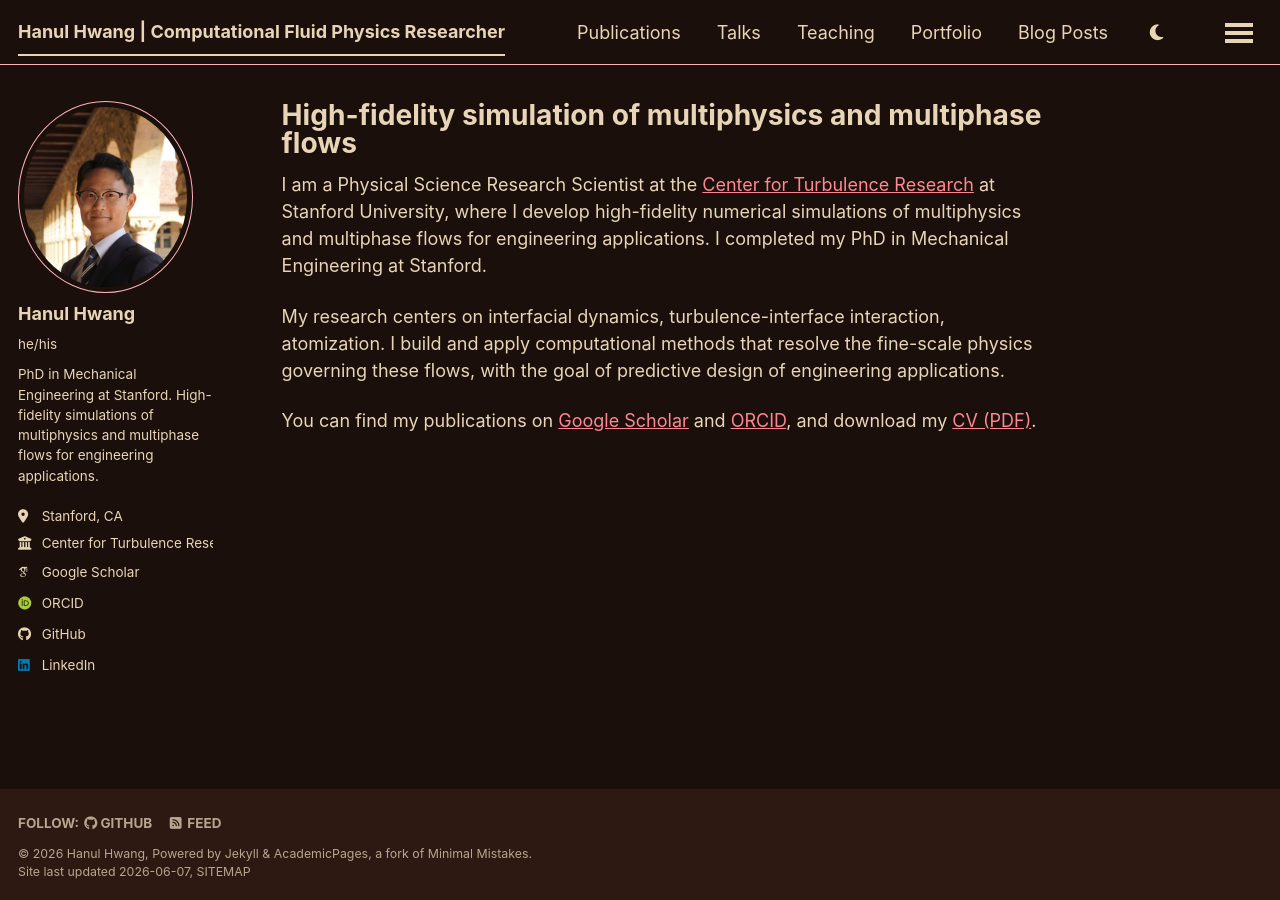
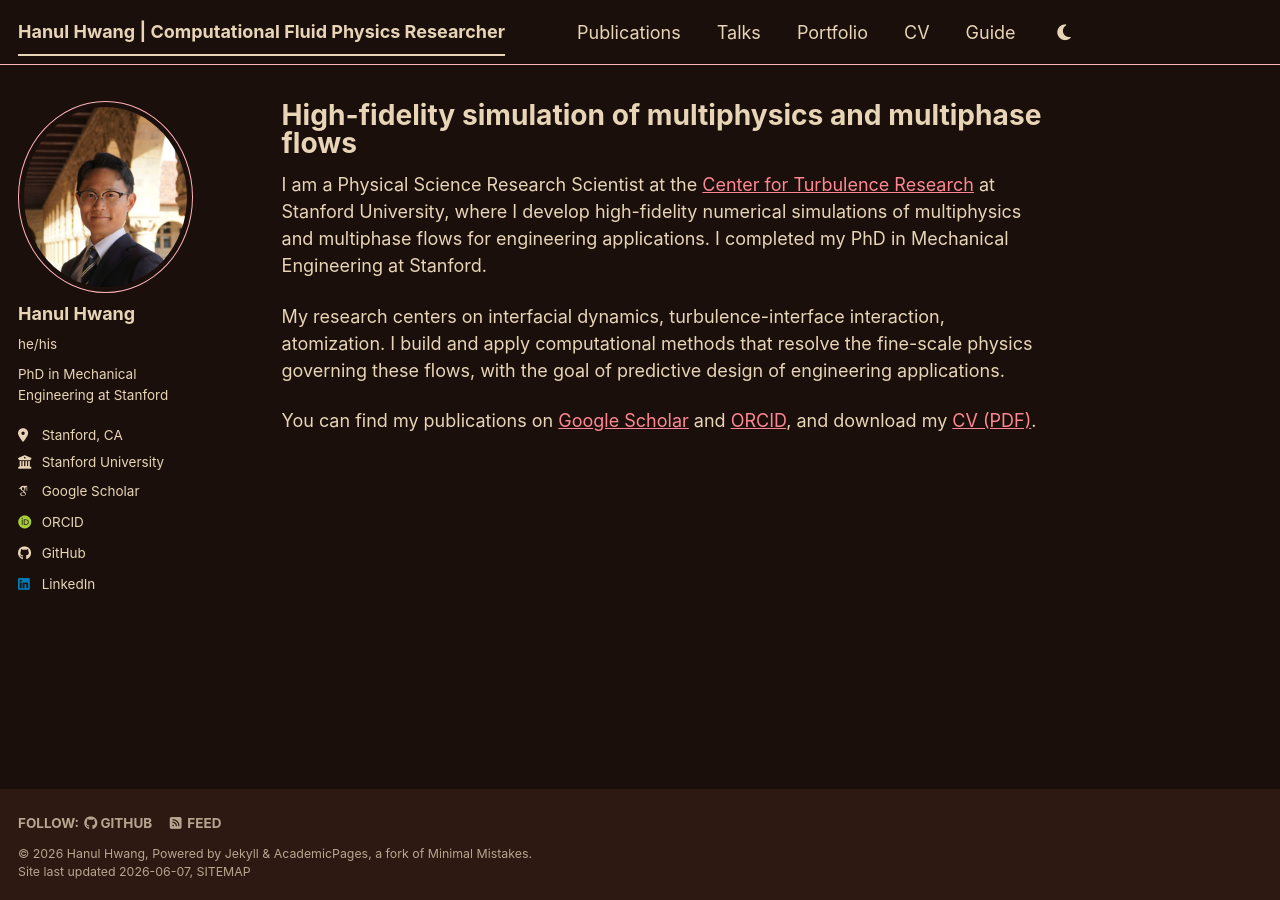
Before and after one commit to ConnorHwang/connorhwang.github.io, a Jekyll site: the page built from _pages/about.md, in a window 1280 px wide. Built offline with Jekyll 4.4.1, drawn with Linux system fonts in a browser that asks for light colours; some web fonts are replaced; a script bundle is joined from its source files by our own code; library files that are not in the unit come from our copies.

Commit message:
Trim nav and author sidebar
- Remove Blog Posts and Teaching from the header nav
- Shorten bio to "PhD in Mechanical Engineering at Stanford"
- Shorten affiliation to "Stanford University"

```diff
--- a/_config.yml
+++ b/_config.yml
@@ -26,9 +26,9 @@ author:
   avatar           : "profile.png"
   name             : "Hanul Hwang"
   pronouns         : "he/his" # example: "she/her"
-  bio              : "PhD in Mechanical Engineering at Stanford. High-fidelity simulations of multiphysics and multiphase flows for engineering applications."
+  bio              : "PhD in Mechanical Engineering at Stanford"
   location         : "Stanford, CA"
-  employer         : "Center for Turbulence Research, Stanford"
+  employer         : "Stanford University"
   uri              : # URL
   email            : #
 
--- a/_data/navigation.yml
+++ b/_data/navigation.yml
@@ -14,20 +14,11 @@ main:
   - title: "Talks"
     url: /talks/
 
-  - title: "Teaching"
-    url: /teaching/
-
   - title: "Portfolio"
     url: /portfolio/
-
-  - title: "Blog Posts"
-    url: /year-archive/
 
   - title: "CV"
     url: /files/CV_Hanul_Hwang.pdf
 
-  # - title: "CV"
-  #   url: /cv-json/
-
   - title: "Guide"
     url: /markdown/
```
